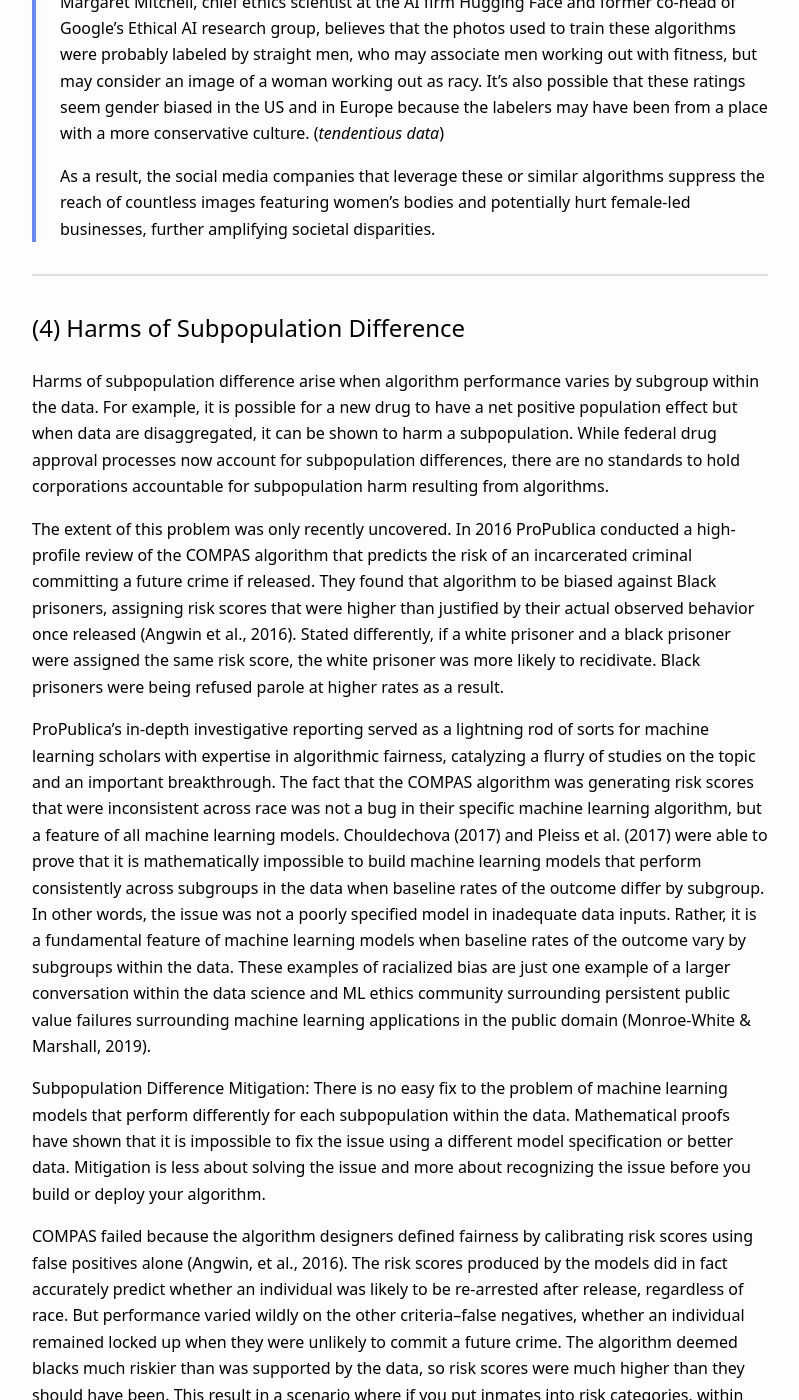
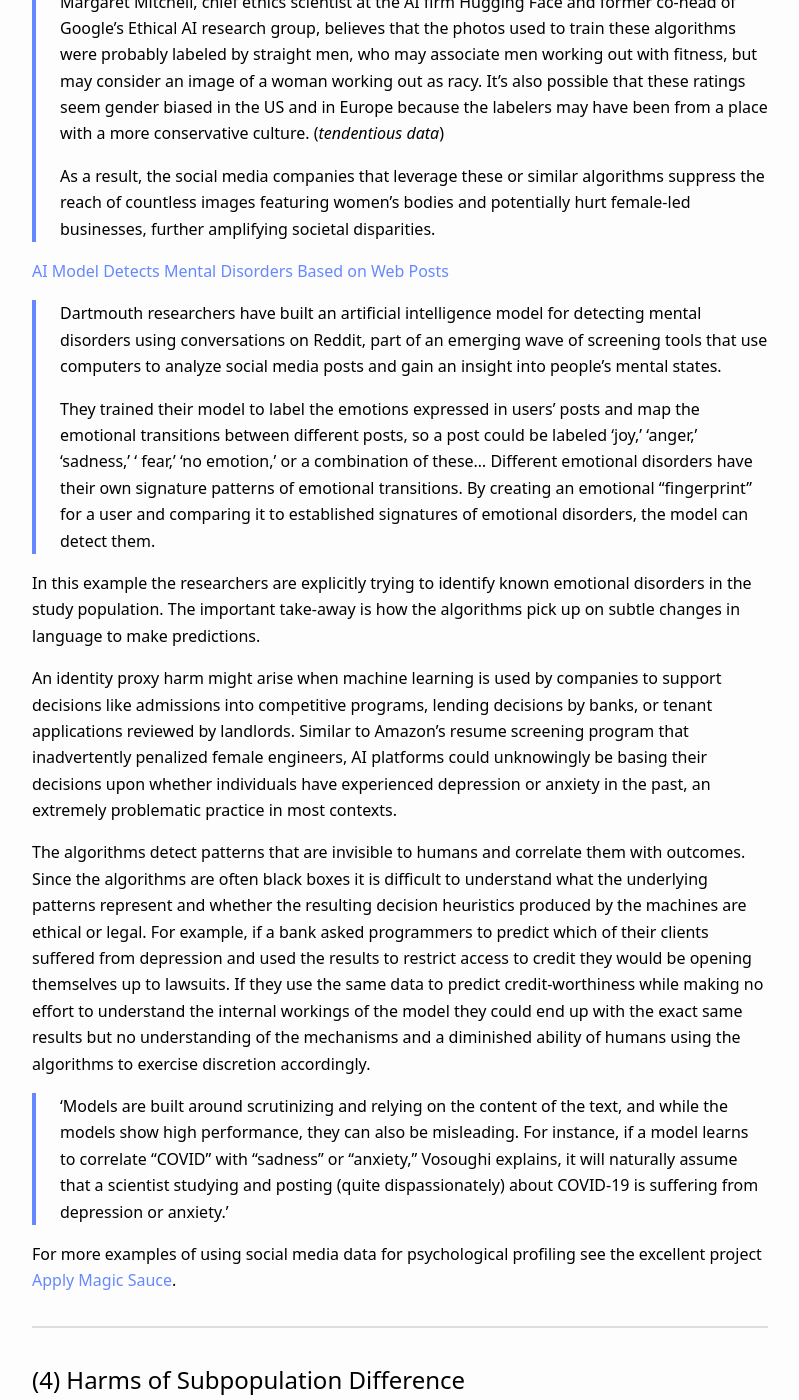
Before and after one commit to lecy/wells-dubois-protocol, a Jekyll site: the page built from index.md, in a window 1280 px wide and 1400 px high, scrolled down 9238 px. Shown: the whole window, without its empty margins (240-1039 px from the left). Built offline with Jekyll 4.4.1, drawn with Linux system fonts in a browser that asks for light colours.

Commit message:
Update index.md

```diff
--- a/index.md
+++ b/index.md
@@ -163,6 +163,21 @@ These examples demonstrate how much information is unintentionally encoded in da
 >
 > As a result, the social media companies that leverage these or similar algorithms suppress the reach of countless images featuring women’s bodies and potentially hurt female-led businesses, further amplifying societal disparities.
 
+[AI Model Detects Mental Disorders Based on Web Posts](https://home.dartmouth.edu/news/2022/03/ai-model-detects-mental-disorders-based-web-posts)
+
+> Dartmouth researchers have built an artificial intelligence model for detecting mental disorders using conversations on Reddit, part of an emerging wave of screening tools that use computers to analyze social media posts and gain an insight into people’s mental states.
+>
+> They trained their model to label the emotions expressed in users’ posts and map the emotional transitions between different posts, so a post could be labeled ‘joy,’ ‘anger,’ ‘sadness,’ ‘ fear,’ ‘no emotion,’ or a combination of these... Different emotional disorders have their own signature patterns of emotional transitions. By creating an emotional “fingerprint” for a user and comparing it to established signatures of emotional disorders, the model can detect them.
+
+In this example the researchers are explicitly trying to identify known emotional disorders in the study population. The important take-away is how the algorithms pick up on subtle changes in language to make predictions.
+
+An identity proxy harm might arise when machine learning is used by companies to support decisions like admissions into competitive programs, lending decisions by banks, or tenant applications reviewed by landlords. Similar to Amazon's resume screening program that inadvertently penalized female engineers, AI platforms could unknowingly be basing their decisions upon whether individuals have experienced depression or anxiety in the past, an extremely problematic practice in most contexts.
+
+The algorithms detect patterns that are invisible to humans and correlate them with outcomes. Since the algorithms are often black boxes it is difficult to understand what the underlying patterns represent and whether the resulting decision heuristics produced by the machines are ethical or legal. For example, if a bank asked programmers to predict which of their clients suffered from depression and used the results to restrict access to credit they would be opening themselves up to lawsuits. If they use the same data to predict credit-worthiness while making no effort to understand the internal workings of the model they could end up with the exact same results but no understanding of the mechanisms and a diminished ability of humans using the algorithms to exercise discretion accordingly.
+
+> 'Models are built around scrutinizing and relying on the content of the text, and while the models show high performance, they can also be misleading. For instance, if a model learns to correlate “COVID” with “sadness” or “anxiety,” Vosoughi explains, it will naturally assume that a scientist studying and posting (quite dispassionately) about COVID-19 is suffering from depression or anxiety.'
+
+For more examples of using social media data for psychological profiling see the excellent project [Apply Magic Sauce](https://applymagicsauce.com/demo).
 
 ------------
 
```
